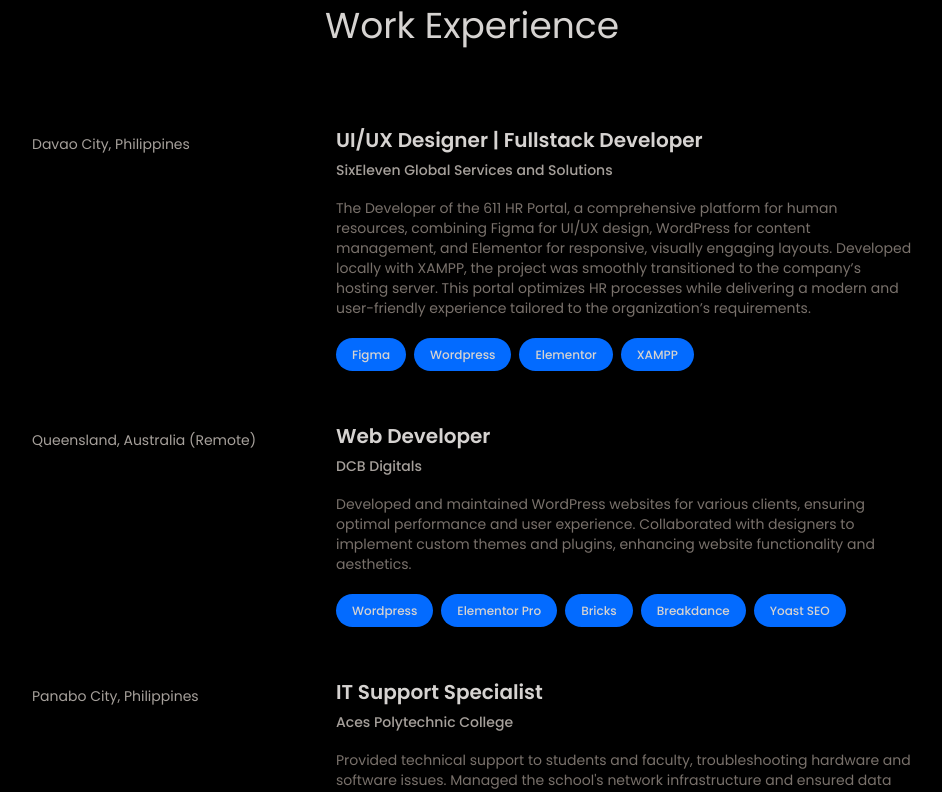
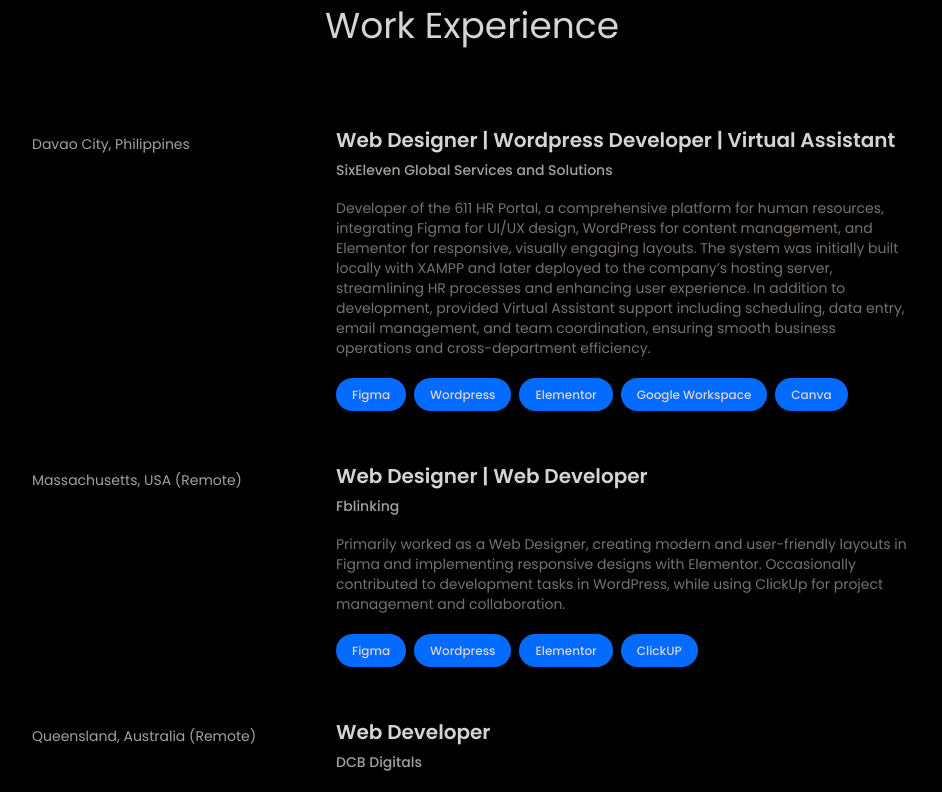
Before and after one commit to duotrods/rod-duot, a React (Vite) app: page / in a window 1280 px wide. Shown: the part 880-1672 px from the top of the page, without its empty margins (168-1110 px from the left). Built offline with nearby package versions, Linux system fonts and the light colour scheme.

Commit message:
updated information

```diff
--- a/src/components/Contact.jsx
+++ b/src/components/Contact.jsx
@@ -169,7 +169,7 @@
             className="bg-white/5 border-[1.5px] border-white/15 backdrop-blur-[1.4px] p-6 rounded-xl shadow-lg text-white transition-all duration-300 hover:shadow-xl"
             whileHover={{ scale: 1 }}
           >
-            <h2 className="text-2xl font-md mb-6">Get In Touch test</h2>
+            <h2 className="text-2xl font-md mb-6">Get In Touch</h2>
             <form onSubmit={handleSubmit}>
               <div className="mb-4">
                 <label className="block mb-1 text-sm font-regular text-stone-300">
--- a/src/constants/index.js
+++ b/src/constants/index.js
@@ -61,17 +61,24 @@
 export const EXPERIENCES = [
   {
     location: "Davao City, Philippines",
-    role: "UI/UX Designer | Fullstack Developer",
+    role: "Web Designer | Wordpress Developer | Virtual Assistant",
     company: "SixEleven Global Services and Solutions",
-    description: `The Developer of the 611 HR Portal, a comprehensive platform for human resources, combining Figma for UI/UX design, WordPress for content management, and Elementor for responsive, visually engaging layouts. Developed locally with XAMPP, the project was smoothly transitioned to the company’s hosting server. This portal optimizes HR processes while delivering a modern and user-friendly experience tailored to the organization’s requirements.`,
-    technologies: ["Figma", "Wordpress", "Elementor", "XAMPP"],
+    description: `Developer of the 611 HR Portal, a comprehensive platform for human resources, integrating Figma for UI/UX design, WordPress for content management, and Elementor for responsive, visually engaging layouts. The system was initially built locally with XAMPP and later deployed to the company’s hosting server, streamlining HR processes and enhancing user experience. In addition to development, provided Virtual Assistant support including scheduling, data entry, email management, and team coordination, ensuring smooth business operations and cross-department efficiency.`,
+    technologies: ["Figma", "Wordpress", "Elementor", "Google Workspace", "Canva"],
+  },
+  {
+    location: "Massachusetts, USA (Remote)",
+    role: "Web Designer | Web Developer",
+    company: "Fblinking",
+    description: `Primarily worked as a Web Designer, creating modern and user-friendly layouts in Figma and implementing responsive designs with Elementor. Occasionally contributed to development tasks in WordPress, while using ClickUp for project management and collaboration.`,
+    technologies: ["Figma", "Wordpress", "Elementor", "ClickUP"],
   },
   {
     location: "Queensland, Australia (Remote)",
     role: "Web Developer",
     company: "DCB Digitals",
     description: `Developed and maintained WordPress websites for various clients, ensuring optimal performance and user experience. Collaborated with designers to implement custom themes and plugins, enhancing website functionality and aesthetics.`,
-    technologies: ["Wordpress", "Elementor Pro", "Bricks", "Breakdance", "Yoast SEO"],
+    technologies: ["Wordpress", "Elementor Pro", "Breakdance", "Yoast SEO", "ClickUp"],
   },
   {
     location: "Panabo City, Philippines",
@@ -92,7 +99,7 @@
     role: "Chat Suppot Agent",
     company: "Whopp Connect",
     description: `Resolved an average of 50+ customer inquiries daily, achieving a 95% first-contact resolution rate. Assisted customers with real-time delivery tracking, reducing escalations by 30%.`,
-    technologies: ["ManyChats", "SalesHub", "Genysys", "TimeDoctor", "Excel"],
+    technologies: ["ManyChats", "SalesHub", "Genysys", "TimeDoctor", "Google Sheets"],
   },
 ];
 
```
